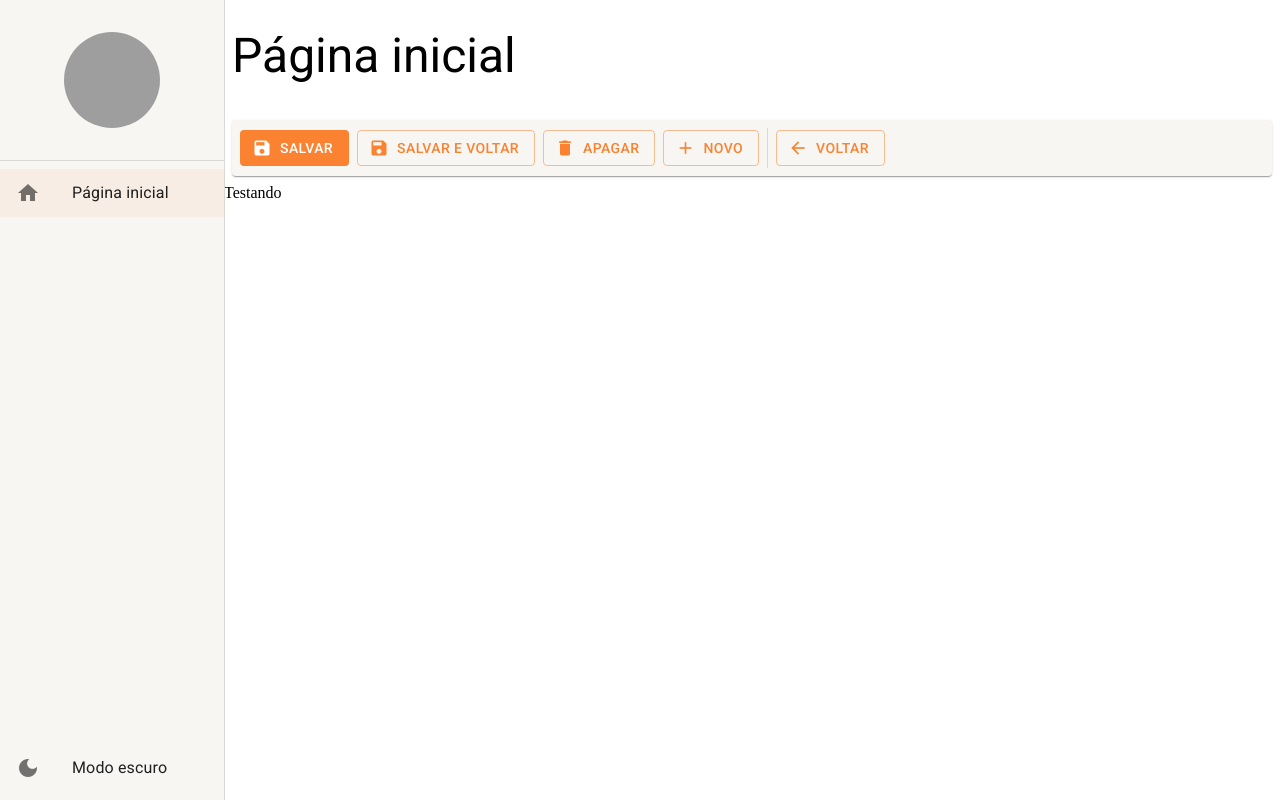
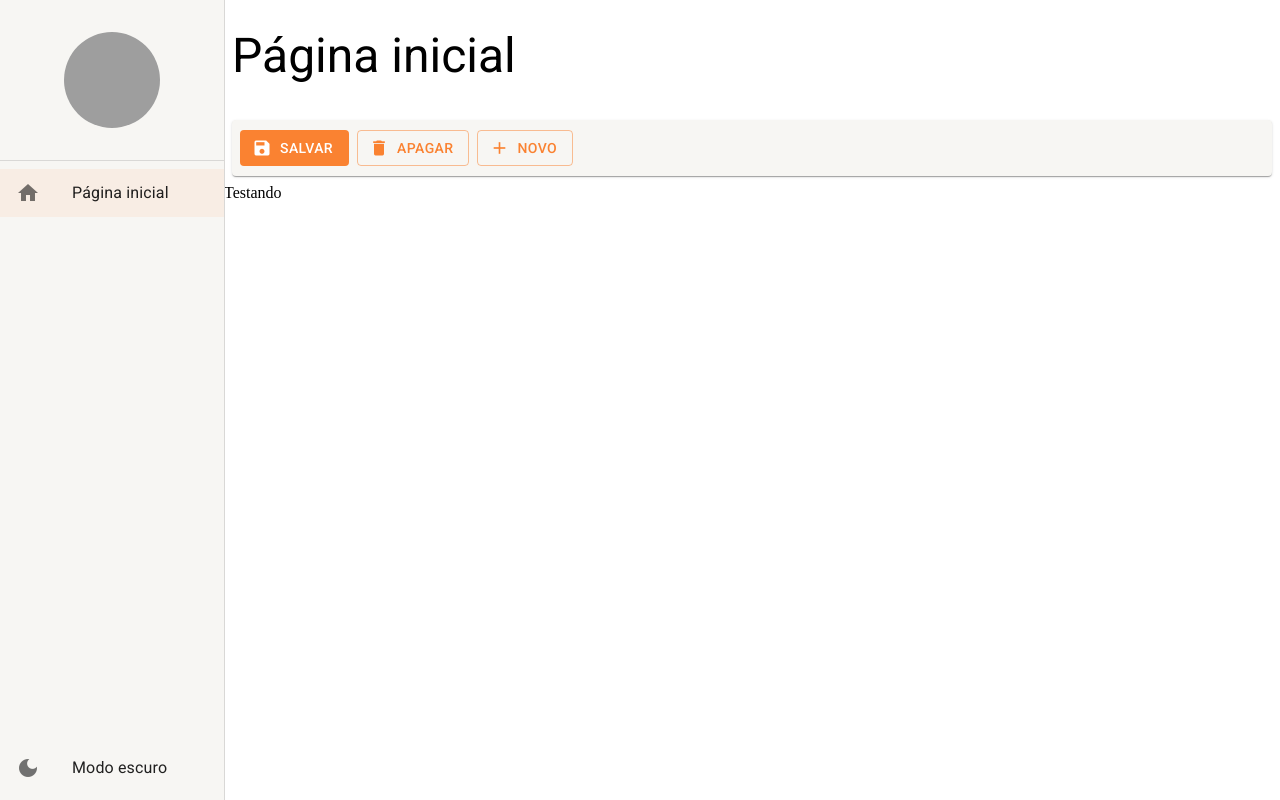
Before and after one commit to oAnthonyG/typescript-material-ui-cadastro, a React (Create React App) app: page /pagina-inicial in a window 1280 px wide. Built offline with nearby package versions, Linux system fonts and the light colour scheme; grey boxes are pictures that could not be loaded.

Commit message:
creating a fast backend with json server

```diff
--- /dev/null
+++ b/mock/database.json
@@ -0,0 +1,9 @@
+{
+    "pessoas": [
+        {
+            "id": 1,
+            "nome": "Anthony",
+            "sobrenome": "Guilherme"
+        }
+    ]
+}
--- a/package.json
+++ b/package.json
@@ -23,6 +23,7 @@
     "@types/node": "^16.18.7",
     "@types/react": "^18.0.26",
     "@types/react-dom": "^18.0.9",
+    "json-server": "^0.17.1",
     "typescript": "^4.9.4",
     "web-vitals": "^2.1.4"
   },
@@ -30,6 +31,7 @@
     "start": "react-scripts start",
     "build": "react-scripts build",
     "test": "react-scripts test",
+    "mock": "json-server -w -p 3333 ./mock/database.json",
     "eject": "react-scripts eject"
   },
   "browserslist": {
--- a/src/pages/dashboard/Dashboard.tsx
+++ b/src/pages/dashboard/Dashboard.tsx
@@ -6,7 +6,7 @@ export const Dashboard = () => {
     <LayoutBaseDePagina
       titulo="Página inicial"
       barraDeFerramentas={(
-        <FerramentasDeDetalhes mostrarBotaoSalvarEVoltar />
+        <FerramentasDeDetalhes mostrarBotaoVoltar={false}/>
       )}>
       Testando
     </LayoutBaseDePagina>
```
Also changed, not shown: mock/README.md (added), 1 other file (tests, documents, lock files or other folders).
